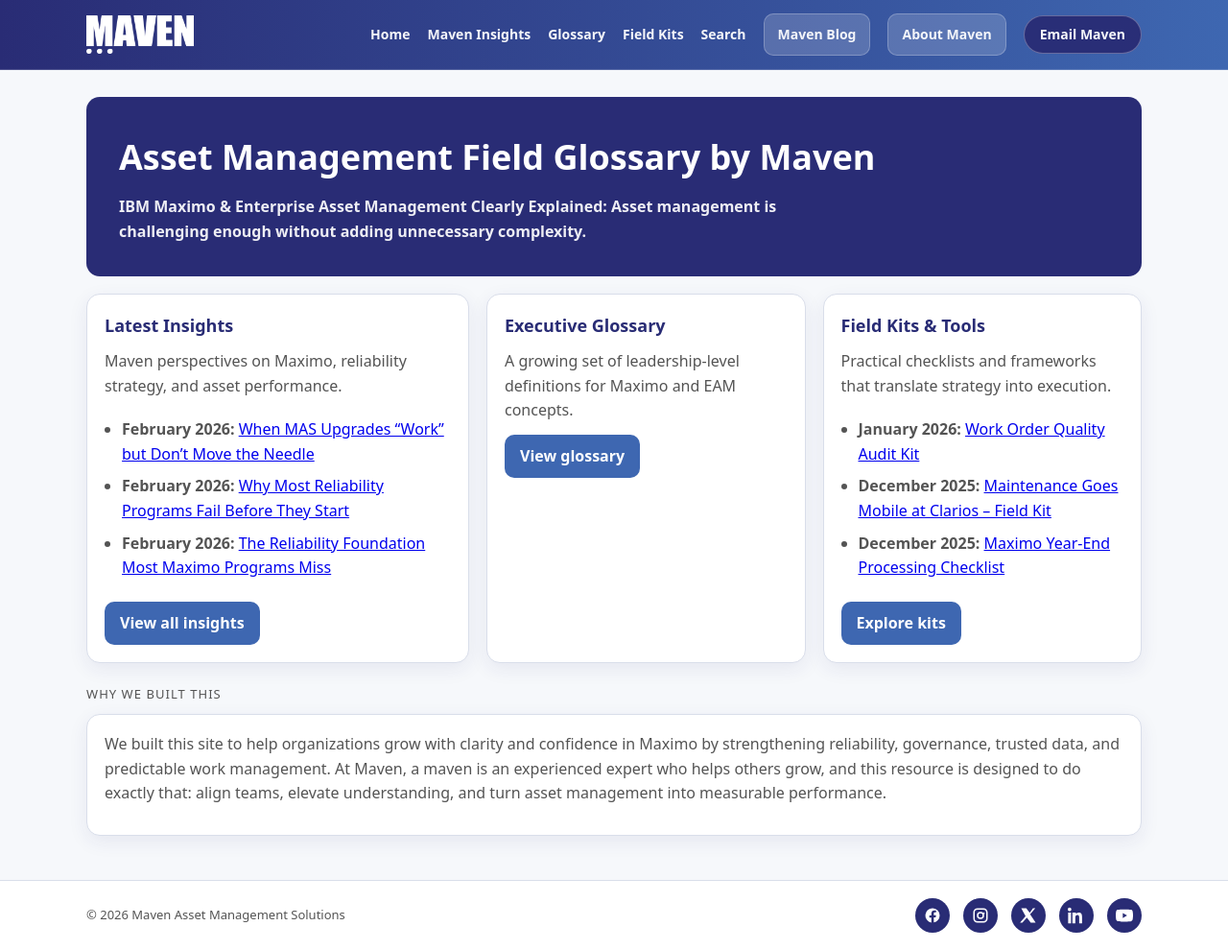
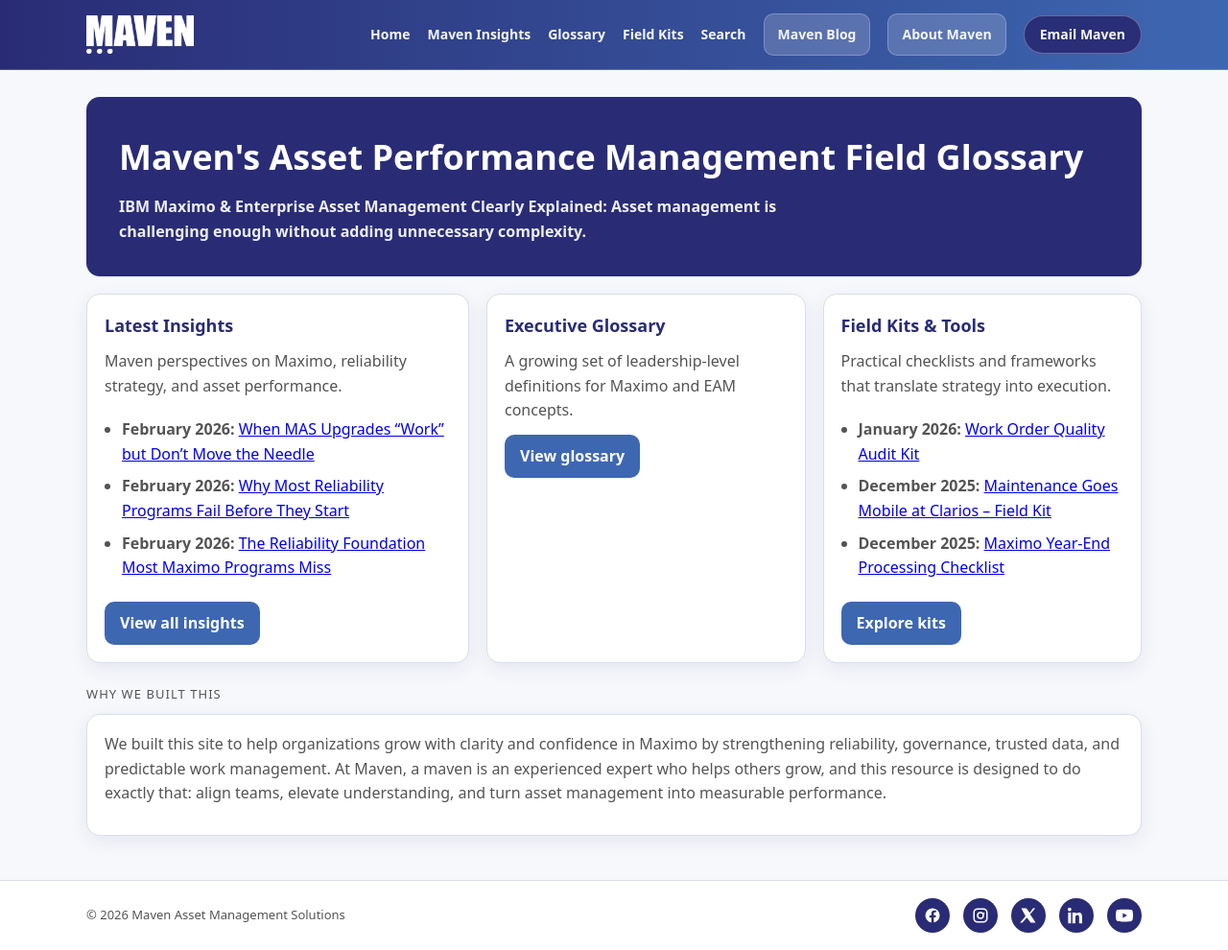
Before and after one commit to Maven-Asset-Management-Insights/content, a Jekyll site: the page built from index.md, in a window 1280 px wide. Shown: the whole page at 96% size. Built offline with Jekyll 4.4.1, drawn with Linux system fonts in a browser that asks for light colours.

Commit message:
Update index.md

```diff
--- a/index.md
+++ b/index.md
@@ -5,7 +5,7 @@ search: false
 ---
 
 <section class="hero">
-  <h1>Asset Management Field Glossary by Maven</h1>
+  <h1>Maven's Asset Performance Management Field Glossary</h1>
   <p><strong>IBM Maximo & Enterprise Asset Management Clearly Explained: Asset management is challenging enough without adding unnecessary complexity.</strong> </p>
 </section>
 
```
